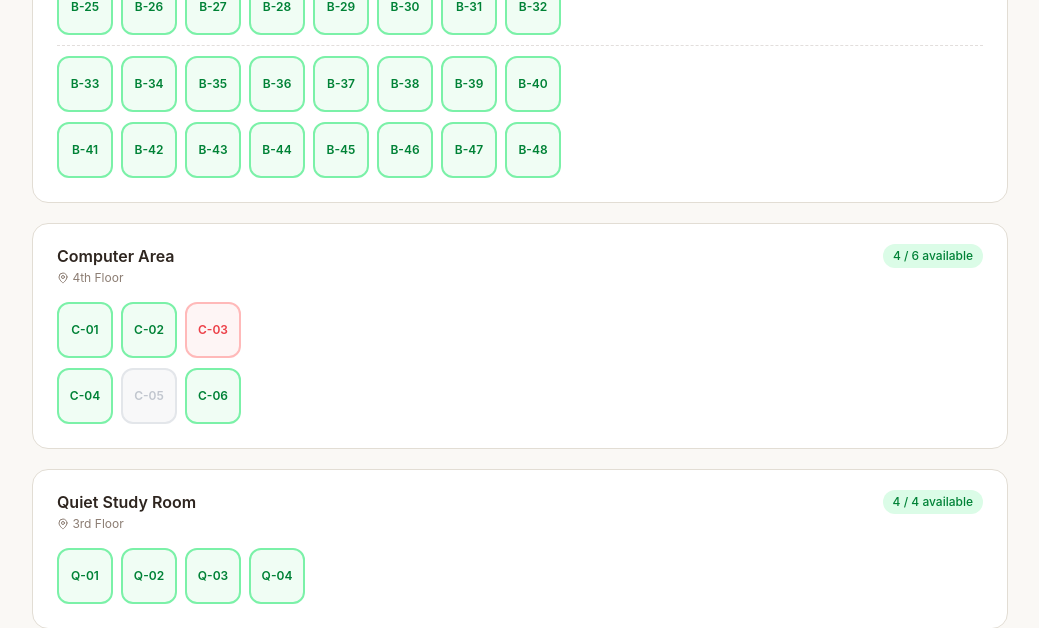
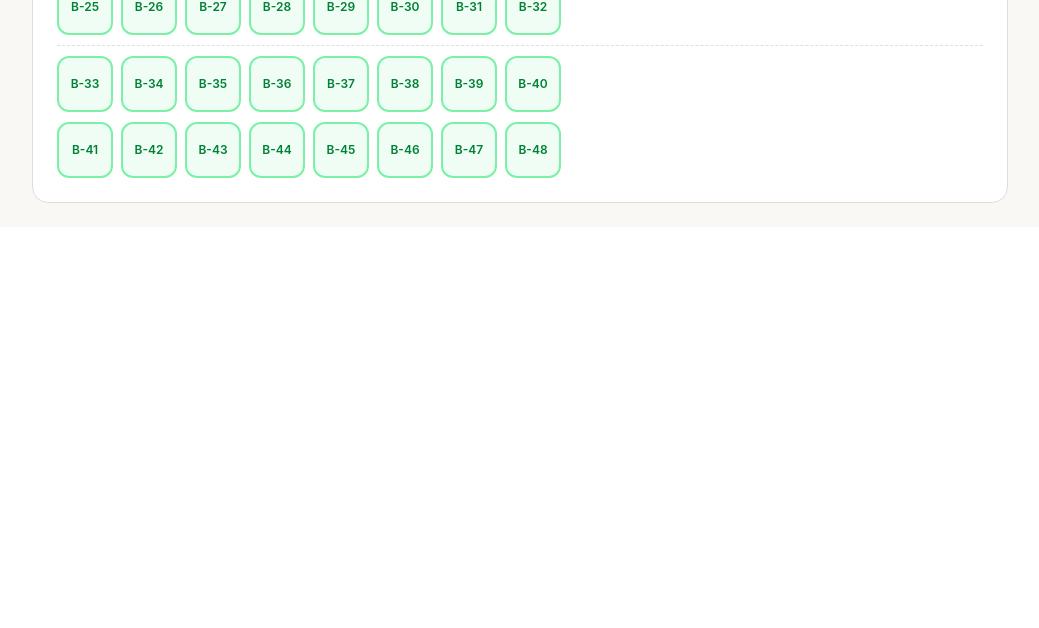
Before and after one commit to dtran2108/library-seat-saving-system, a Flask app: page /seat-map in a window 1280 px wide. Shown: the part 2355-2983 px from the top of the page, without its empty margins (232-1271 px from the left). After the commit the page ends 2558 px from the top, so only its background shows below. Run offline with Flask 3, Linux system fonts and the light colour scheme; the visitor is signed in with stand-in values (Sample User, id 1); data comes from the database, SQL or seed files in the repository.

Commit message:
remove Computer Area Quiet Study Room

```diff
--- a/backend/seed.sql
+++ b/backend/seed.sql
@@ -7,16 +7,12 @@
 -- Layout reference:
 --   Learning Plaza A   : 7 cols → 7 rows × 7 seats each  (49 seats/zone)
 --   Learning Plaza B   : 8 cols → 6 rows × 8 seats each  (48 seats/zone)
---   Computer Area      : 3 cols → 2 rows × 3 seats        (6 seats)
---   Quiet Study Room   : 4 cols → 1 row  × 4 seats        (4 seats)
---   Total              : 4 zones, 115 seats
+--   Total              : 2 zones, 97 seats
 
 -- ── Zones ─────────────────────────────────────────────────────────────────
 INSERT OR IGNORE INTO zones (zoneId, name,               location,    cols, status) VALUES
     (1, 'Learning Plaza A', '1st Floor',  7, 'active'),
-    (2, 'Learning Plaza B', '1st Floor',  8, 'active'),
-    (3, 'Computer Area',    '4th Floor',  3, 'active'),
-    (4, 'Quiet Study Room', '3rd Floor',  4, 'active');
+    (2, 'Learning Plaza B', '1st Floor',  8, 'active');
 
 -- ── Seats: Learning Plaza A — 49 seats ─────────────────────────────────────
 INSERT OR IGNORE INTO seats (seatId, zoneId, deskNo,  status) VALUES
@@ -120,19 +116,3 @@ INSERT OR IGNORE INTO seats (seatId, zoneId, deskNo,  status) VALUES
     (95, 2, 'B-46', 'available'),
     (96, 2, 'B-47', 'available'),
     (97, 2, 'B-48', 'available');
-
--- ── Seats: Computer Area — 6 seats ────────────────────────────────────────
-INSERT OR IGNORE INTO seats (seatId, zoneId, deskNo,  status) VALUES
-    (98, 3, 'C-01', 'available'),
-    (99, 3, 'C-02', 'available'),
-    (100, 3, 'C-03', 'occupied'),
-    (101, 3, 'C-04', 'available'),
-    (102, 3, 'C-05', 'blocked'),
-    (103, 3, 'C-06', 'available');
-
--- ── Seats: Quiet Study Room — 4 seats ─────────────────────────────────────
-INSERT OR IGNORE INTO seats (seatId, zoneId, deskNo,  status) VALUES
-    (104, 4, 'Q-01', 'available'),
-    (105, 4, 'Q-02', 'available'),
-    (106, 4, 'Q-03', 'available'),
-    (107, 4, 'Q-04', 'available');
```
Also changed, not shown: frontend/static/css/output.css (+0 -48 lines).
